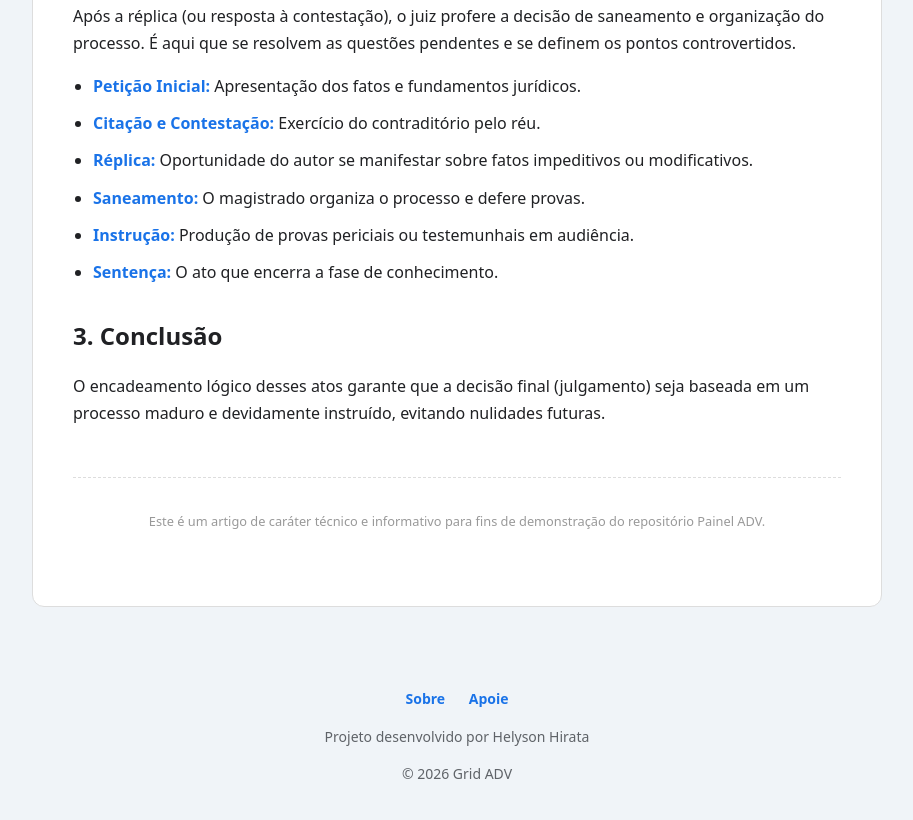
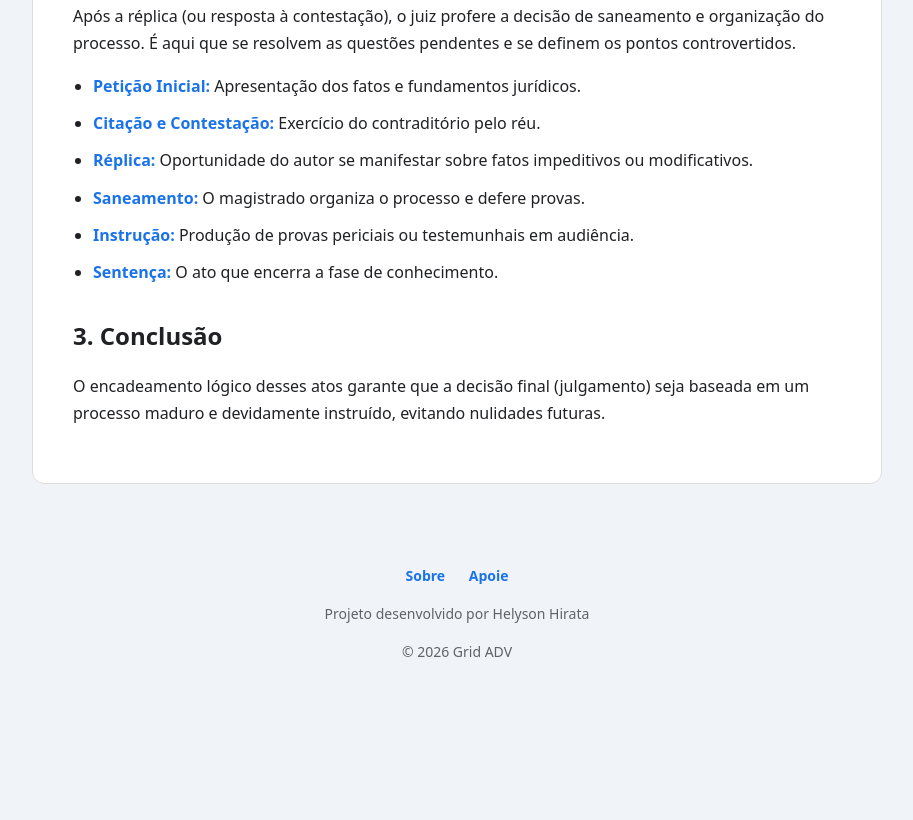
Before and after one commit to saas-grid/adv, a plain HTML site: page artigos/2026-fluxo-processo.html in a window 1280 px wide. Shown: the part 661-1481 px from the top of the page, without its empty margins (183-1096 px from the left). After the commit the page ends 1359 px from the top, so only its background shows below. Drawn offline with Linux system fonts and the light colour scheme.

Commit message:
Fix HTML formatting and structure

```diff
--- a/artigos/2026-fluxo-processo.html
+++ b/artigos/2026-fluxo-processo.html
@@ -44,10 +44,6 @@
             <h2>3. Conclusão</h2>
             <p>O encadeamento lógico desses atos garante que a decisão final (julgamento) seja baseada em um processo maduro e devidamente instruído, evitando nulidades futuras.</p>
         </div>
-
-        <footer style="margin-top: 50px; padding-top: 20px; border-top: 1px dashed #ddd; font-size: 0.8rem; color: #999;">
-            <p>Este é um artigo de caráter técnico e informativo para fins de demonstração do repositório Painel ADV.</p>
-        </footer>
     </article>
 </main>
 
```
